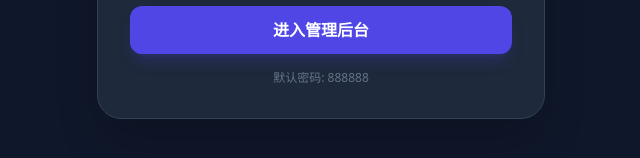
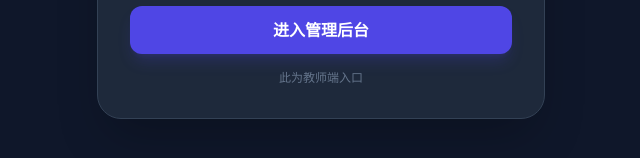
Before and after one commit to Veape229/ClassPad, a plain HTML site: page index.html in a window 1280 px wide. Shown: the part 528-686 px from the top of the page, 319-959 px from the left. Drawn offline with nearby package versions, Linux system fonts and the light colour scheme.

Commit message:
Add files via upload

```diff
--- a/index.html
+++ b/index.html
@@ -53,7 +53,7 @@
                         </div>
                     </div>
                     <button onclick="handleTeacherLogin()" class="w-full bg-indigo-600 hover:bg-indigo-500 text-white font-bold py-3 rounded-xl transition-all shadow-lg shadow-indigo-600/20">进入管理后台</button>
-                    <p class="text-center text-xs text-slate-500 mt-2">默认密码: 888888</p>
+                    <p class="text-center text-xs text-slate-500 mt-2">此为教师端入口</p>
                 </div>
 
                 <div id="form-student" class="space-y-4 hidden">
```
